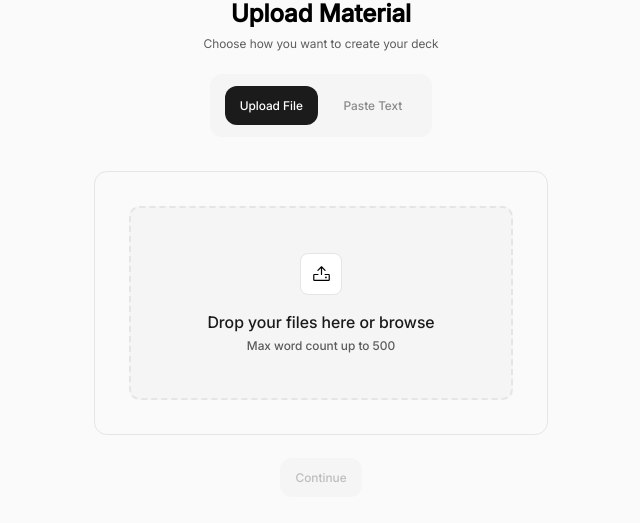
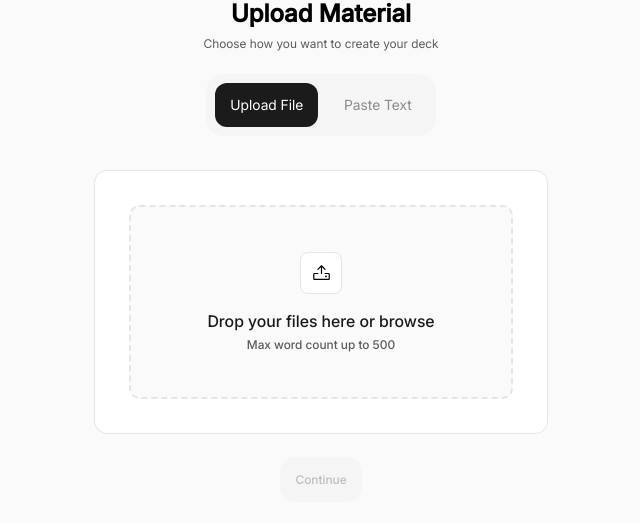
Before and after one commit to andrexxrojas/Anki-Generator-Project, a Next.js app in the folder frontend/: page /generate in a window 1280 px wide. Shown: the part 225-748 px from the top of the page, without its empty margins (319-959 px from the left). Built offline with nearby package versions, Linux system fonts and the light colour scheme; no server answers.

Commit message:
Revamped the styling for step 1 and step 2 page

```diff
--- a/frontend/src/app/components/NavBar/index.tsx
+++ b/frontend/src/app/components/NavBar/index.tsx
@@ -17,11 +17,23 @@ export default function NavBar() {
                 </div>
                 <div className={styles.rightSection}>
                     <div className={styles.buttonsContainer}>
-                        <Link href="/account/login" className={styles.linkBtn}>Login</Link>
-                        <Link
-                            href="/generate"
-                            className={`${styles.linkBtn} ${styles.generate}`}
-                        >Try it now</Link>
+                        {user ? (
+                            <>
+                                <Link href="/account" className={styles.linkBtn}>Account</Link>
+                                <Link
+                                    href="/generate"
+                                    className={`${styles.linkBtn} ${styles.generate}`}
+                                >Try it now</Link>
+                            </>
+                        ) : (
+                            <>
+                                <Link href="/account/login" className={styles.linkBtn}>Login</Link>
+                                <Link
+                                    href="/generate"
+                                    className={`${styles.linkBtn} ${styles.generate}`}
+                                >Try it now</Link>
+                            </>
+                        )}
                     </div>
                 </div>
             </nav>
--- a/frontend/src/app/generate/components/Step1/components/FileUpload/styles.module.css
+++ b/frontend/src/app/generate/components/Step1/components/FileUpload/styles.module.css
@@ -1,5 +1,6 @@
 .container {
     border: 1px solid #E5E5E5;
+    background-color: var(--bg-white);
     padding: 2.285rem;
     border-radius: 0.857rem;
     width: 100%;
@@ -14,7 +15,7 @@
 .dropZoneContainer {
     display: flex;
     flex-direction: column;
-    background-color: #F5F5F5;
+    background-color: var(--bg-primary);
     border: 2px dashed #E5E5E5;
     border-radius: 0.7rem;
 }
@@ -33,7 +34,7 @@
 .iconContainer {
     padding: 0.7rem;
     border-radius: 8px;
-    background-color: #ffffff;
+    background-color: var(--bg-white);
     border: 1px solid #E5E5E5;
     display: flex;
     justify-content: center;
--- a/frontend/src/app/generate/components/Step1/components/NavButtons/styles.module.css
+++ b/frontend/src/app/generate/components/Step1/components/NavButtons/styles.module.css
@@ -10,9 +10,9 @@
     font-family: var(--font-medium);
     font-size: var(--text-xs);
     color: var(--text-primary);
-    padding: var(--padding-sm);
+    padding: 1rem;
+    border-radius: 1rem;
     background-color: var(--bg-secondary);
-    border-radius: var(--radius-sm);
     transition: background-color 0.18s cubic-bezier(0.4, 0, 0.2, 1);
     border: none;
     outline: none;
--- a/frontend/src/app/generate/components/Step1/components/PasteText/styles.module.css
+++ b/frontend/src/app/generate/components/Step1/components/PasteText/styles.module.css
@@ -4,6 +4,7 @@
     align-items: flex-end;
     gap: 1.1rem;
     border: 1px solid #E5E5E5;
+    background-color: var(--bg-white);
     padding: 2.285rem;
     border-radius: 0.857rem;
     width: 100%;
@@ -23,8 +24,9 @@
     min-height: 188px;
     padding: 16px;
     border-radius: 10px;
-    background-color: #FFFFFF;
+    background-color: var(--bg-primary);
     border: 1px solid #E5E5E5;
     font-family: var(--font-regular);
     font-size: var(--text-sm);
+    color: var(--text-primary);
 }
--- a/frontend/src/app/generate/components/Step1/components/ViewTab/styles.module.css
+++ b/frontend/src/app/generate/components/Step1/components/ViewTab/styles.module.css
@@ -4,19 +4,20 @@
     align-items: center;
     justify-content: center;
     width: fit-content;
-    padding: var(--padding-sm);
+    padding: 0.6rem;
     background-color: var(--bg-secondary);
-    border-radius: var(--radius-sm);
+    border-radius: 1.2rem;
     gap: 0.714rem;
 }
 
 .tab {
-    font-family: var(--font-medium);
-    font-size: var(--text-xs);
-    padding: var(--padding-sm);
-    border-radius: var(--radius-sm);
+    font-family: var(--font-regular);
+    font-size: var(--text-sm);
+    padding: 1rem;
+    border-radius: 0.8rem;
     user-select: none;
     cursor: pointer;
+    line-height: 1;
     color: var(--text-tertiary);
 }
 
--- a/frontend/src/app/generate/components/Step2/components/NavButtons/styles.module.css
+++ b/frontend/src/app/generate/components/Step2/components/NavButtons/styles.module.css
@@ -9,12 +9,12 @@
 .btn {
     font-family: var(--font-medium);
     font-size: var(--text-xs);
-    border-radius: var(--radius-sm);
+    padding: 1rem;
+    border-radius: 1rem;
     background-color: var(--bg-secondary);
     color: var(--text-primary);
     border: none;
     outline: none;
-    padding: var(--padding-sm);
     user-select: none;
     cursor: pointer;
     transition: background-color 0.18s cubic-bezier(0.4, 0, 0.2, 1);
```
Also changed, not shown: 1 other file (tests, documents, lock files or other folders).
